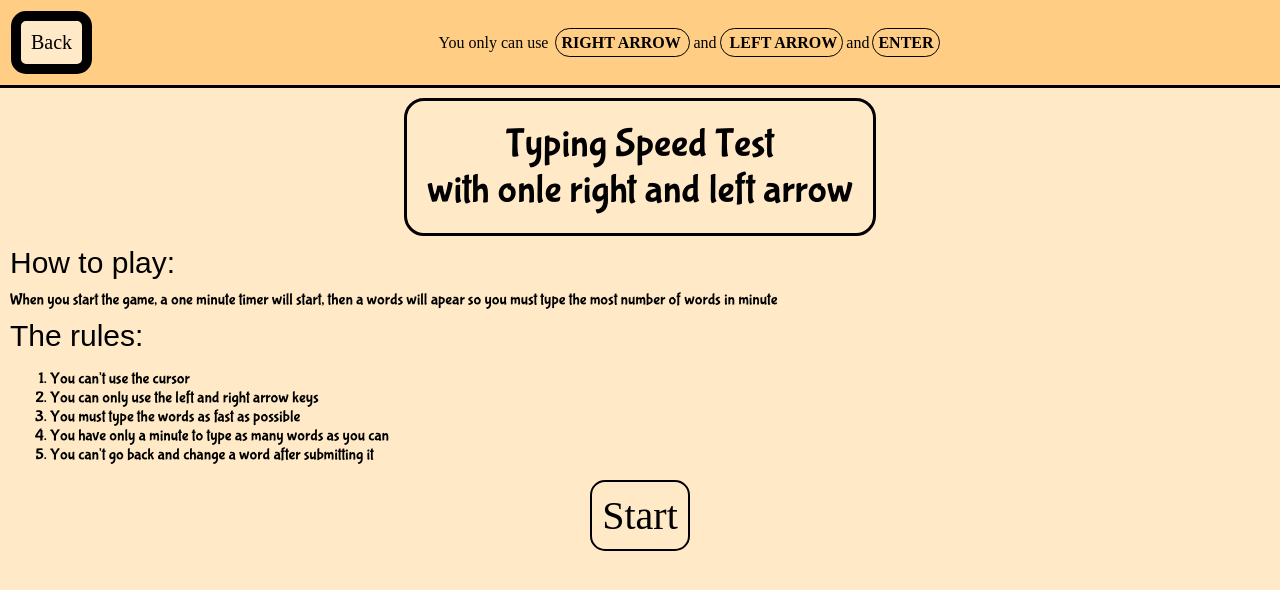
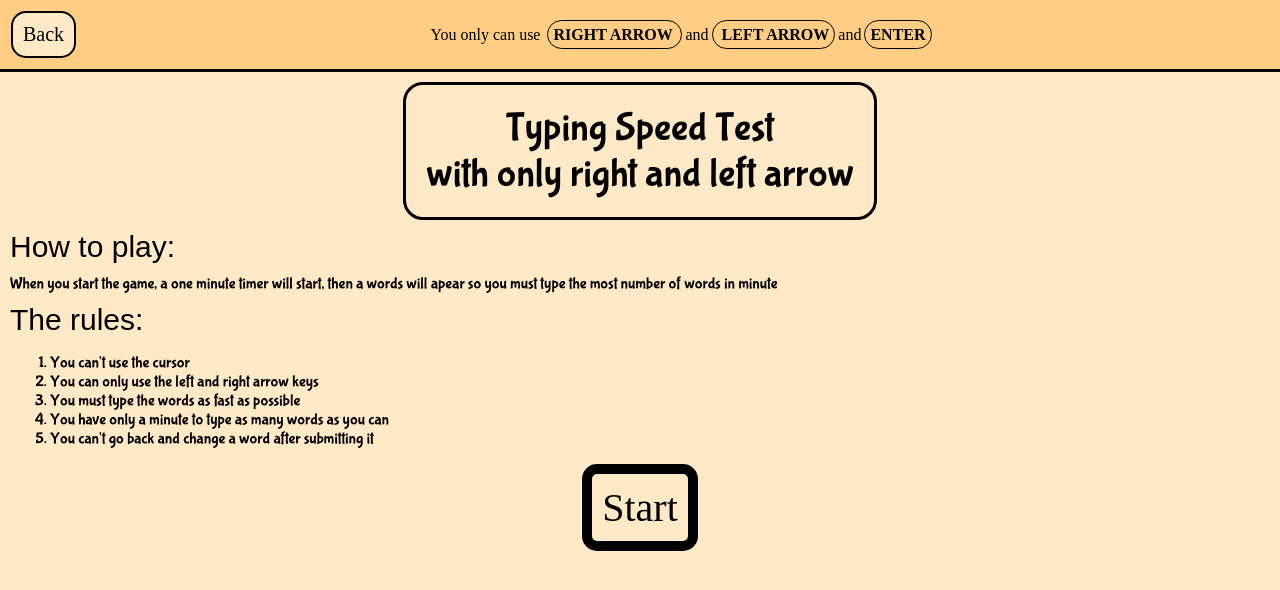
Before and after one commit to baraamo1/The_keyboard, a plain HTML site: page test.html in a window 1280 px wide. Drawn offline with Linux system fonts and the light colour scheme; a web font is replaced by a local one.

Commit message:
finsh the first category

```diff
--- a/style.css
+++ b/style.css
@@ -47,7 +47,7 @@ width:164px ;
 margin: 0;
 text-align: center;
 background-color: #ffe9c7;
-
+}
 #allcat{
     border: 4px solid;
     padding: 50px;
--- a/test.css
+++ b/test.css
@@ -7,7 +7,7 @@ cursor: none;
 }
 
 #back{
-border: 10px solid;
+border: 2px solid;
 width: fit-content;
 padding:10px;
 border-radius: 15px;
@@ -68,7 +68,7 @@ margin: 10px;
 
 }
 #start{
-    border:solid 2px;
+    border:solid 10px;
     border-radius: 15px;
     width: fit-content;
     font-size: 40px;
--- a/test.html
+++ b/test.html
@@ -18,7 +18,7 @@
     <p id="back">Back</p>
     <p id="info">You only can use <b>RIGHT ARROW </b>and<b> LEFT ARROW</b>and<b>ENTER</b></p>
     </div>
-    <p id="name">Typing Speed Test<br> with onle right and left arrow</p>
+    <p id="name">Typing Speed Test<br> with only right and left arrow</p>
     <p class="add" id="howtxt">How to play:</p>
     <p class="top" id="how_to_play">When you start the game, a one minute timer will start, then a words will apear so you must type the most number of words in minute</p>
     <p class="add" id="ruletxt">The rules:</p>
--- a/test.js
+++ b/test.js
@@ -1,7 +1,8 @@
 let back = document.getElementById("back")
 let start = document.getElementById("start")
 console.log("TEST JS WORKING");
-let change = 2
+let change = 1
+
 document.addEventListener("keydown", (event) => {
     if (event.key == "ArrowRight" || event.key == "ArrowLeft"){
         change ++
```
Also changed, not shown: index.html (+1 -1 lines).
